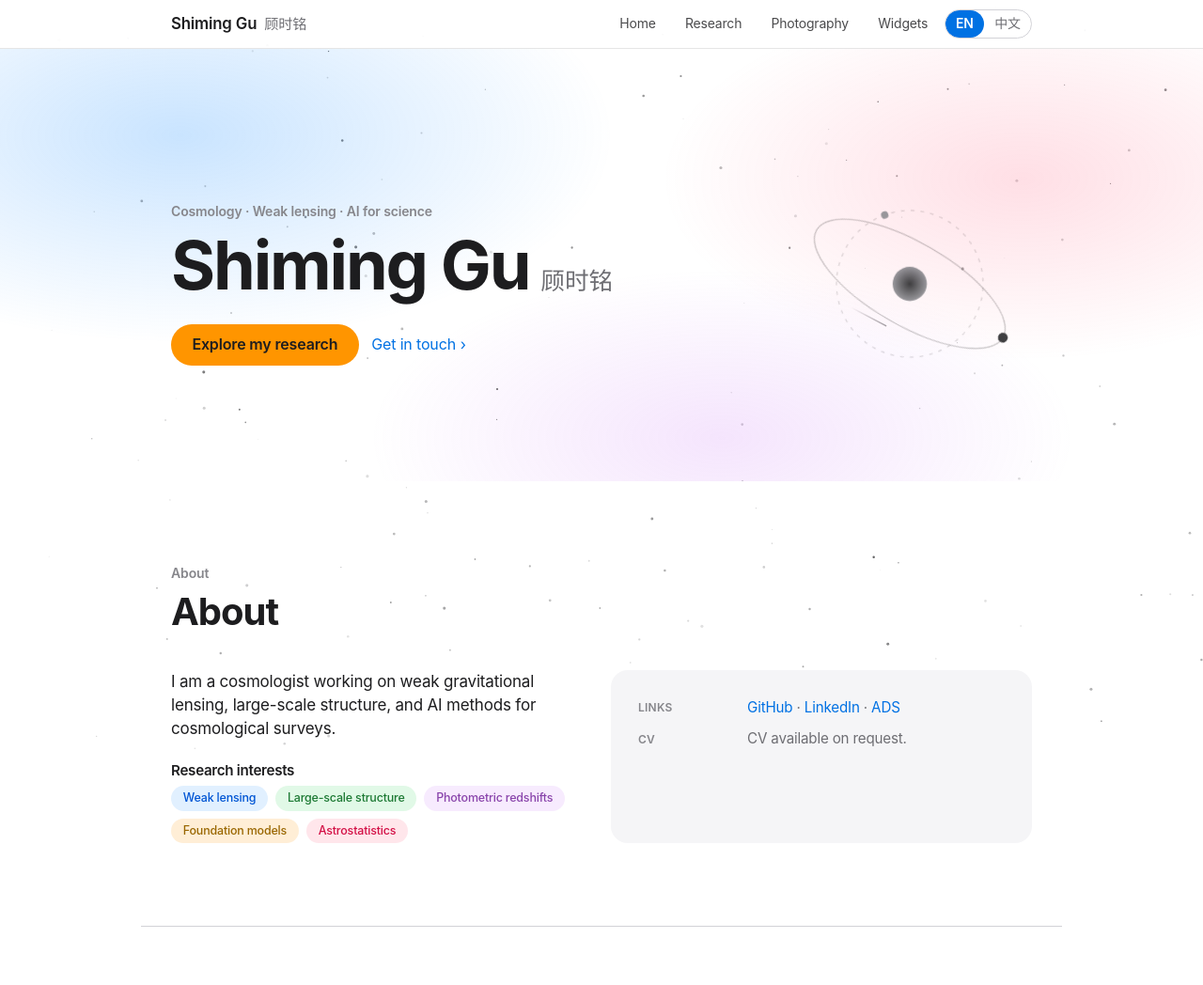
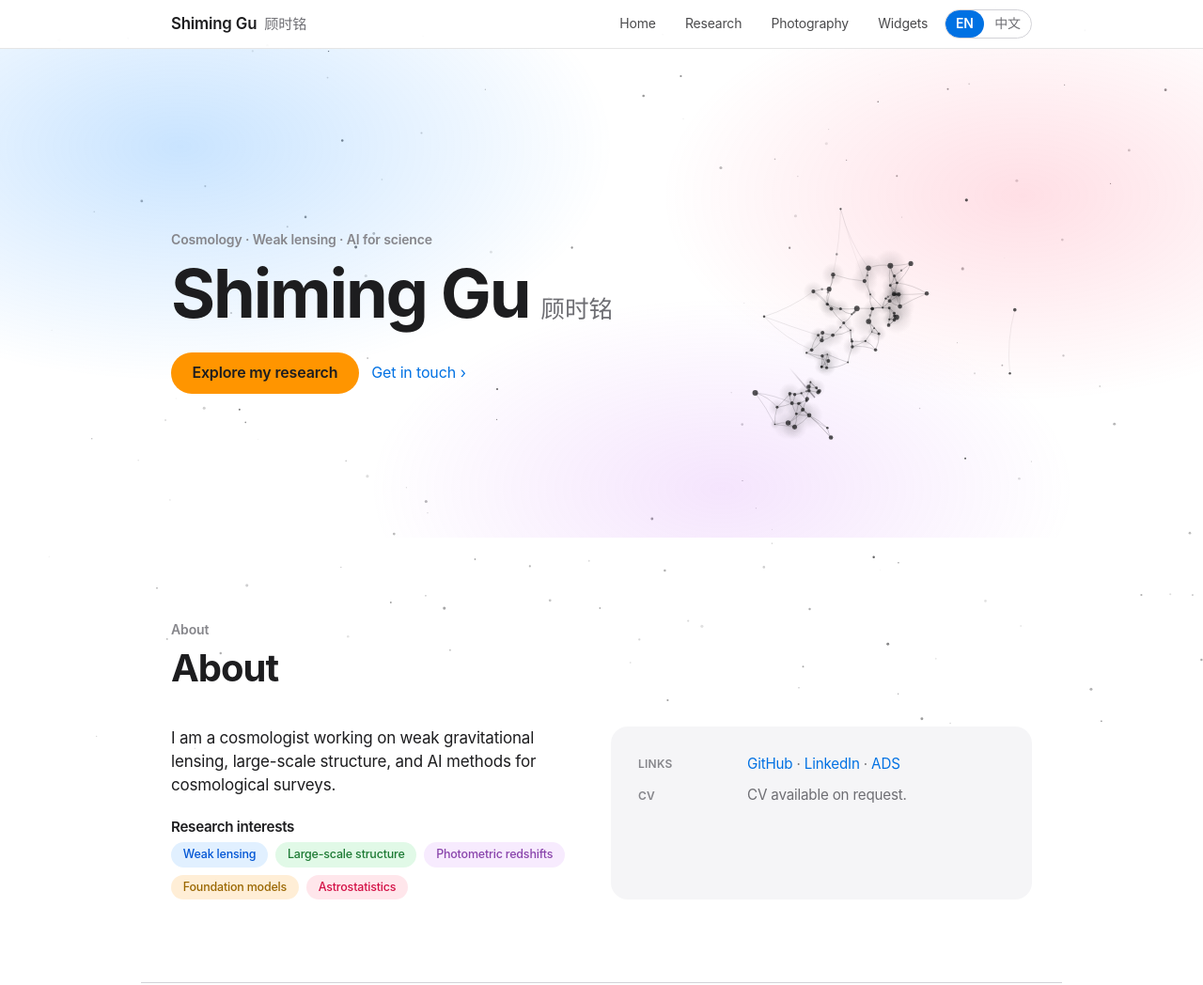
Before and after one commit to ShimingGu/ShimingGu.github.io, an Astro site: page /en in a window 1280 px wide. Shown: the top 1048 px of the page at 94% size. Built offline with nearby package versions, Linux system fonts and the light colour scheme; Astro itself is replaced by a stand-in of ours.

Commit message:
Replace hero orbit with an animated cosmic web canvas
Clustered halo nodes joined by curved filaments, hub glows, slow
breathing drift and matter-flow pulses along edges; monochrome ink
on the white negative theme, reduced-motion and hidden-tab aware.

```diff
--- /dev/null
+++ b/src/components/CosmicWeb.astro
@@ -0,0 +1,194 @@
+---
+---
+
+<canvas id="cosmic-web" class="hero-web" aria-hidden="true"></canvas>
+
+<script>
+  const canvas = document.getElementById('cosmic-web') as HTMLCanvasElement;
+  const ctx = canvas.getContext('2d')!;
+  const reduced = matchMedia('(prefers-reduced-motion: reduce)').matches;
+
+  interface WebNode {
+    bx: number; by: number; x: number; y: number;
+    r: number; ph: number; sp: number; amp: number; deg: number;
+  }
+  interface WebEdge {
+    i: number; j: number; bend: number;
+  }
+  interface Pulse {
+    e: number; t: number; v: number;
+  }
+
+  let nodes: WebNode[] = [];
+  let edges: WebEdge[] = [];
+  let pulses: Pulse[] = [];
+  let w = 0;
+  let h = 0;
+  let R = 0;
+
+  const mk = (x: number, y: number, r: number): WebNode => ({
+    bx: x, by: y, x, y, r,
+    ph: Math.random() * Math.PI * 2,
+    sp: 0.15 + Math.random() * 0.25,
+    amp: 1.5 + Math.random() * 2.5,
+    deg: 0,
+  });
+
+  function build() {
+    const rect = canvas.getBoundingClientRect();
+    w = rect.width;
+    h = rect.height;
+    const dpr = Math.min(devicePixelRatio || 1, 2);
+    canvas.width = w * dpr;
+    canvas.height = h * dpr;
+    ctx.setTransform(dpr, 0, 0, dpr, 0, 0);
+    R = 0.24 * Math.min(w, h);
+
+    const centers = Array.from({ length: 5 }, () => ({
+      x: (0.15 + 0.7 * Math.random()) * w,
+      y: (0.15 + 0.7 * Math.random()) * h,
+    }));
+    nodes = [];
+    for (const c of centers) {
+      const n = 6 + Math.floor(Math.random() * 5);
+      for (let i = 0; i < n; i++) {
+        const a = Math.random() * Math.PI * 2;
+        const d = Math.random() * Math.min(w, h) * 0.13;
+        nodes.push(mk(c.x + Math.cos(a) * d, c.y + Math.sin(a) * d, 1 + Math.random() * 2));
+      }
+    }
+    for (let i = 0; i < centers.length; i++) {
+      for (let j = i + 1; j < centers.length; j++) {
+        const a = centers[i];
+        const b = centers[j];
+        if (Math.hypot(a.x - b.x, a.y - b.y) < 0.6 * Math.min(w, h)) {
+          const steps = 4 + Math.floor(Math.random() * 3);
+          for (let k = 1; k < steps; k++) {
+            const t = k / steps;
+            nodes.push(
+              mk(
+                a.x + (b.x - a.x) * t + (Math.random() - 0.5) * R * 0.35,
+                a.y + (b.y - a.y) * t + (Math.random() - 0.5) * R * 0.35,
+                0.8 + Math.random() * 1.4,
+              ),
+            );
+          }
+        }
+      }
+    }
+    for (let i = 0; i < 8; i++) {
+      nodes.push(mk(Math.random() * w, Math.random() * h, 0.7 + Math.random()));
+    }
+
+    edges = [];
+    nodes.forEach((n, i) => {
+      const near = nodes
+        .map((m, j) => ({ j, d: Math.hypot(m.bx - n.bx, m.by - n.by) }))
+        .filter((o) => o.j !== i && o.d < R)
+        .sort((a, b) => a.d - b.d)
+        .slice(0, 3);
+      for (const { j } of near) {
+        if (!edges.some((e) => (e.i === i && e.j === j) || (e.i === j && e.j === i))) {
+          edges.push({ i, j, bend: (Math.random() - 0.5) * 0.35 });
+          nodes[i].deg++;
+          nodes[j].deg++;
+        }
+      }
+    });
+    pulses = edges
+      .map((_, e) => ({ e, t: Math.random(), v: 0.00005 + Math.random() * 0.00009 }))
+      .filter(() => Math.random() < 0.14);
+  }
+
+  const edgePoint = (e: WebEdge, t: number) => {
+    const a = nodes[e.i];
+    const b = nodes[e.j];
+    const mx = (a.x + b.x) / 2;
+    const my = (a.y + b.y) / 2;
+    const dx = b.x - a.x;
+    const dy = b.y - a.y;
+    const cx = mx - dy * e.bend;
+    const cy = my + dx * e.bend;
+    const u = 1 - t;
+    return {
+      x: u * u * a.x + 2 * u * t * cx + t * t * b.x,
+      y: u * u * a.y + 2 * u * t * cy + t * t * b.y,
+    };
+  };
+
+  function draw(t: number) {
+    ctx.clearRect(0, 0, w, h);
+    for (const e of edges) {
+      const a = nodes[e.i];
+      const b = nodes[e.j];
+      const d = Math.hypot(b.x - a.x, b.y - a.y);
+      const alpha = 0.06 + 0.22 * Math.max(0, 1 - d / R);
+      ctx.strokeStyle = `rgba(29,29,31,${alpha})`;
+      ctx.lineWidth = 0.8;
+      const p = edgePoint(e, 0.5);
+      ctx.beginPath();
+      ctx.moveTo(a.x, a.y);
+      ctx.quadraticCurveTo(p.x * 2 - (a.x + b.x) / 2, p.y * 2 - (a.y + b.y) / 2, b.x, b.y);
+      ctx.stroke();
+    }
+    for (const p of pulses) {
+      const pos = edgePoint(edges[p.e], p.t);
+      ctx.fillStyle = 'rgba(29,29,31,0.45)';
+      ctx.beginPath();
+      ctx.arc(pos.x, pos.y, 1.2, 0, Math.PI * 2);
+      ctx.fill();
+    }
+    for (const n of nodes) {
+      if (n.deg >= 4) {
+        const g = ctx.createRadialGradient(n.x, n.y, 0, n.x, n.y, n.r * 6);
+        g.addColorStop(0, 'rgba(29,29,31,0.14)');
+        g.addColorStop(1, 'rgba(29,29,31,0)');
+        ctx.fillStyle = g;
+        ctx.beginPath();
+        ctx.arc(n.x, n.y, n.r * 6, 0, Math.PI * 2);
+        ctx.fill();
+      }
+      const r = n.r * (1 + 0.12 * Math.sin(t / 1000 * 1.3 + n.ph));
+      ctx.fillStyle = 'rgba(29,29,31,0.75)';
+      ctx.beginPath();
+      ctx.arc(n.x, n.y, r, 0, Math.PI * 2);
+      ctx.fill();
+    }
+  }
+
+  let last = 0;
+  function loop(t: number) {
+    if (!document.hidden) {
+      const dt = last ? t - last : 16;
+      last = t;
+      for (const n of nodes) {
+        n.x = n.bx + Math.sin((t / 1000) * n.sp + n.ph) * n.amp;
+        n.y = n.by + Math.cos((t / 1000) * n.sp * 0.8 + n.ph) * n.amp;
+      }
+      for (const p of pulses) {
+        p.t += p.v * dt;
+        if (p.t > 1) {
+          p.t = 0;
+          p.e = Math.floor(Math.random() * edges.length);
+        }
+      }
+      draw(t);
+    }
+    requestAnimationFrame(loop);
+  }
+
+  build();
+  if (reduced) {
+    draw(0);
+  } else {
+    requestAnimationFrame(loop);
+  }
+  let rt = 0;
+  addEventListener('resize', () => {
+    clearTimeout(rt);
+    rt = window.setTimeout(() => {
+      build();
+      if (reduced) draw(0);
+    }, 150);
+  });
+</script>
--- a/src/pages/[lang]/index.astro
+++ b/src/pages/[lang]/index.astro
@@ -1,6 +1,7 @@
 ---
 import Base from '../../layouts/Base.astro';
 import PubItem from '../../components/PubItem.astro';
+import CosmicWeb from '../../components/CosmicWeb.astro';
 import { getRelativeLocaleUrl } from 'astro:i18n';
 import { profile } from '../../data/profile';
 import { publications } from '../../data/publications';
@@ -47,23 +48,7 @@ const hasAffiliation = profile.affiliation[lang] !== '';
         </a>
       </div>
     </div>
-    <svg class="hero-orbit" viewBox="0 0 200 200" aria-hidden="true">
-      <defs>
-        <radialGradient id="coreGrad">
-          <stop offset="0%" stop-color="#1d1d1f"></stop>
-          <stop offset="100%" stop-color="#86868b"></stop>
-        </radialGradient>
-      </defs>
-      <g class="orbit-ring">
-        <ellipse cx="100" cy="100" rx="88" ry="34" fill="none" stroke="rgba(29,29,31,.28)" stroke-width="1"></ellipse>
-        <circle cx="188" cy="100" r="4" fill="#1d1d1f"></circle>
-      </g>
-      <g class="orbit-ring orbit-ring-2">
-        <ellipse cx="100" cy="100" rx="60" ry="60" fill="none" stroke="rgba(29,29,31,.18)" stroke-width="1" stroke-dasharray="3 5"></ellipse>
-        <circle cx="100" cy="40" r="3" fill="#86868b"></circle>
-      </g>
-      <circle cx="100" cy="100" r="14" fill="url(#coreGrad)"></circle>
-    </svg>
+    <CosmicWeb />
   </section>
 
   <section class="container section" id="about">
@@ -73,7 +58,7 @@ const hasAffiliation = profile.affiliation[lang] !== '';
     </div>
     <div class="grid grid-2">
       <div>
-        <p>{profile.bio[lang]}</p>
+        {profile.bio[lang].split('\n\n').map((para) => <p>{para}</p>)}
         <h3 style="font-size: 0.95rem; margin-top: 1.5rem;">{t('home.interests')}</h3>
         <div class="chips">
           {profile.interests.map((i) => <span class="chip">{i[lang]}</span>)}
--- a/src/styles/global.css
+++ b/src/styles/global.css
@@ -359,26 +359,10 @@ main {
   gap: 0.85rem;
 }
 
-.hero-orbit {
-  width: clamp(160px, 24vw, 260px);
+.hero-web {
+  width: clamp(200px, 26vw, 320px);
+  aspect-ratio: 1;
   height: auto;
-  opacity: 0.85;
-}
-
-.orbit-ring {
-  transform-origin: center;
-  animation: orbit-spin 60s linear infinite;
-}
-
-.orbit-ring-2 {
-  animation-duration: 90s;
-  animation-direction: reverse;
-}
-
-@keyframes orbit-spin {
-  to {
-    transform: rotate(360deg);
-  }
 }
 
 @media (max-width: 760px) {
@@ -386,7 +370,7 @@ main {
     grid-template-columns: 1fr;
   }
 
-  .hero-orbit {
+  .hero-web {
     display: none;
   }
 }
```
